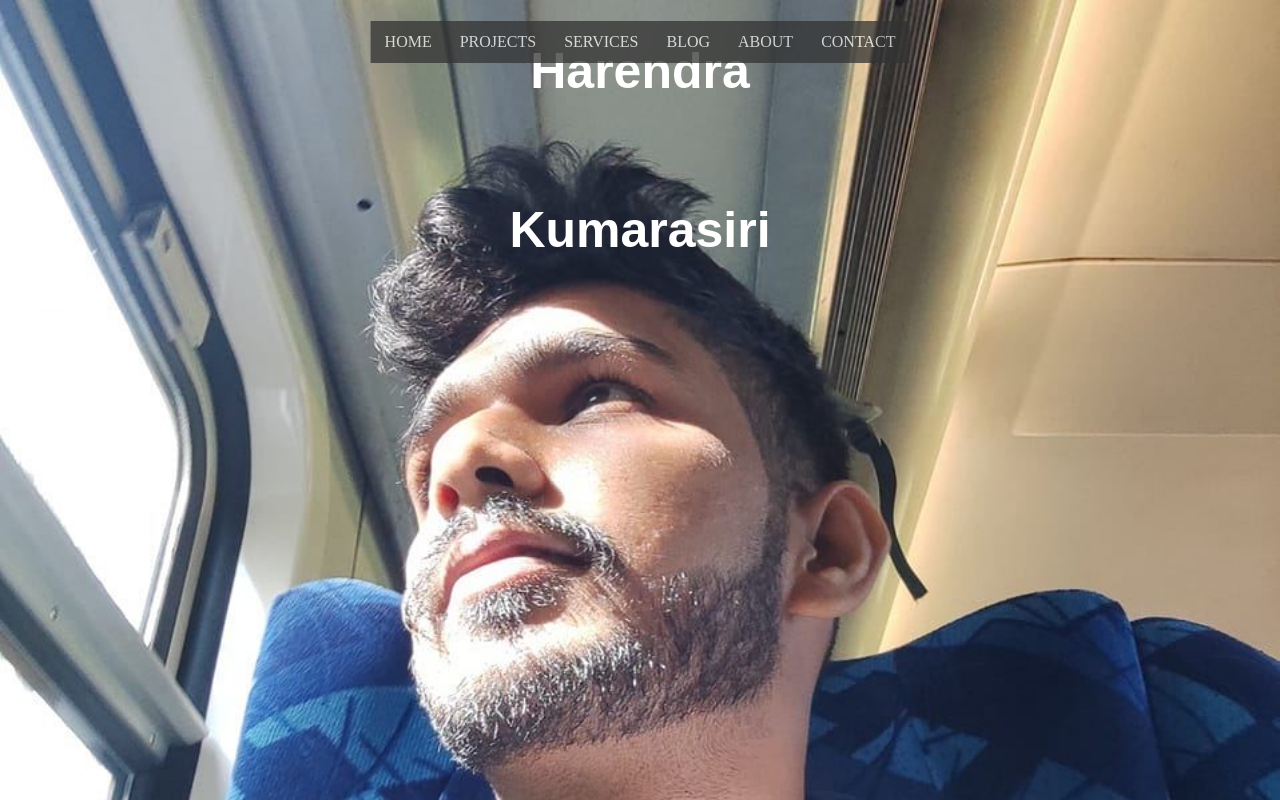
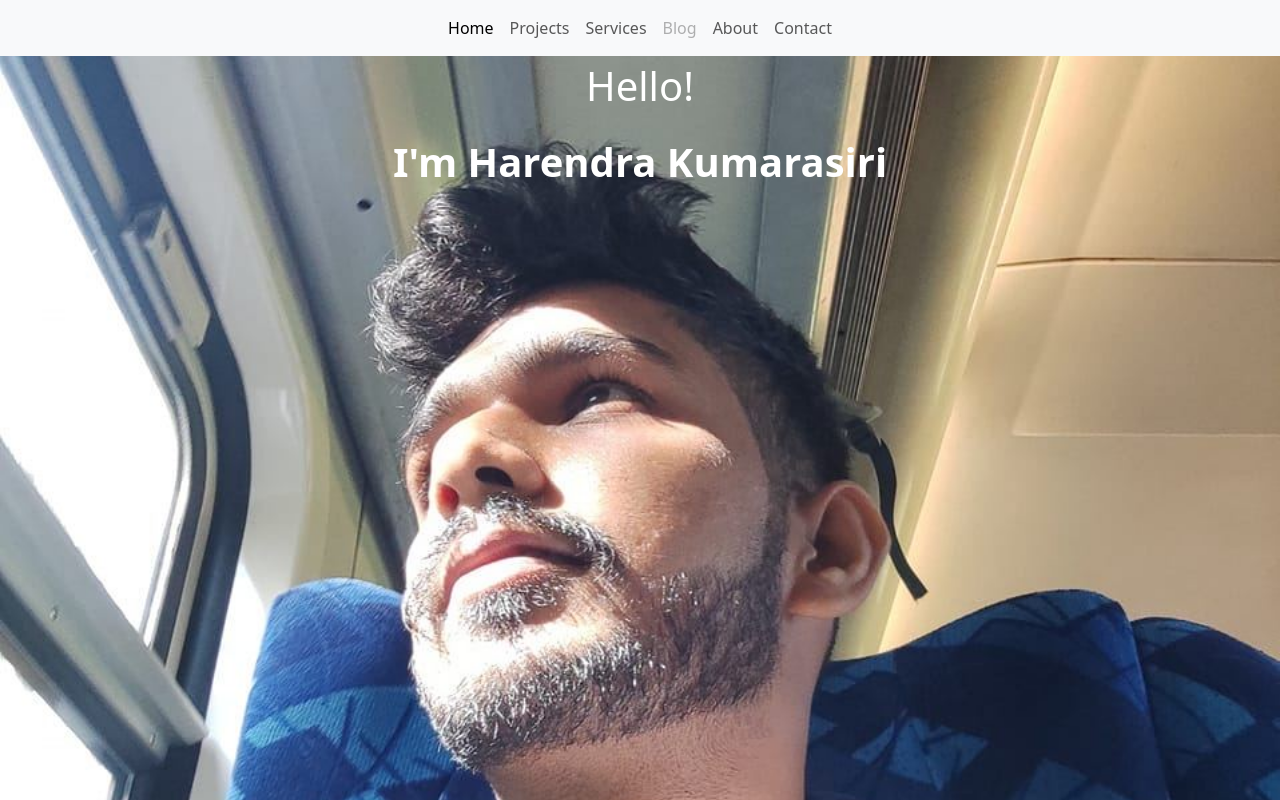
Before and after one commit to harrencode/harendra-kumarasiri.github.io, a plain HTML site: page index.html in a window 1280 px wide. Drawn offline with nearby package versions, Linux system fonts and the light colour scheme.

Commit message:
bootstrap added

```diff
--- a/index.css
+++ b/index.css
@@ -11,8 +11,8 @@ body {
 
     background-color: #333;
     opacity:75% ;
-    float: none;
-    position: absolute;
+    float: left;
+    position: fixed;
 
     left: 50%;
     transform: translate(-50%, -50%);
@@ -35,16 +35,15 @@ body {
   .menubar a:hover {
     background-color: #ddd;
     color: black;
+
   }
 
 
-
-
-
-h1.welcome {
-    font-family:sans-serif ;
-    font-size: 50px;
-    font-style: bold;
+.welcome-sec {
+    float:none;
+    position: absolute;
+    left: 50%;
     color:white;
+    font-size:50px;
 
 }
--- a/index.html
+++ b/index.html
@@ -4,32 +4,53 @@
 
   </style>
   <head>
-    <title>Harendra Kumarasiri</title>
-    <meta charset="utf-8">
-	  <meta name="viewport" content="width=device-width, initial-scale=1, shrink-to-fit=no">
+    <meta charset="UTF-8">
+    <meta name="viewport" content="width=device-width, initial-scale=1.0">
     <link rel="stylesheet" href="index.css" />
+    <link href="https://cdn.jsdelivr.net/npm/bootstrap@5.3.3/dist/css/bootstrap.min.css" rel="stylesheet" integrity="sha384-QWTKZyjpPEjISv5WaRU9OFeRpok6YctnYmDr5pNlyT2bRjXh0JMhjY6hW+ALEwIH" crossorigin="anonymous">
+    <script src="https://cdn.jsdelivr.net/npm/bootstrap@5.3.3/dist/js/bootstrap.bundle.min.js" integrity="sha384-YvpcrYf0tY3lHB60NNkmXc5s9fDVZLESaAA55NDzOxhy9GkcIdslK1eN7N6jIeHz" crossorigin="anonymous"></script>
 
   </head>
   <body>
-    <div class="menubar" align="center" >
-    <a href="index.html">HOME</a>
-    <a href="projects.html">PROJECTS</a>
-    <a href="services.html">SERVICES</a>
-    <a href="blog.html">BLOG</a>
-    <a href="about.html">ABOUT</a>
-    <a href="contact.html">CONTACT</a>
+    <nav class="navbar navbar-expand-sm bg-body-tertiary mx-auto">
+      <div class="container mx-auto">
 
-    </div>
-
-    <section class="welocme-sec">
-      <div class="name" align="center" >
-          <h1 class="welcome">Harendra</h1><br>
-          <h1 class="welcome" font-style="bold">Kumarasiri</h1>
+        <button class="navbar-toggler" type="button" data-bs-toggle="collapse" data-bs-target="#navbarNav" aria-controls="navbarNav" aria-expanded="false" aria-label="Toggle navigation">
+          <span class="navbar-toggler-icon"></span>
+        </button>
+        <div class="collapse navbar-collapse" id="navbarNav">
+          <ul class="navbar-nav mx-auto">
+            <li class="nav-item">
+              <a class="nav-link active" aria-current="page" href="index.html">Home</a>
+            </li>
+            <li class="nav-item">
+              <a class="nav-link" href="projects.html">Projects</a>
+            </li>
+            <li class="nav-item">
+              <a class="nav-link" href="services.html">Services</a>
+            </li>
+            <li class="nav-item">
+              <a class="nav-link disabled" aria-disabled="true">Blog</a>
+            </li>
+            <li class="nav-item">
+              <a class="nav-link" href="about.html">About</a>
+            </li>
+            <li class="nav-item">
+              <a class="nav-link" href="contact.html">Contact</a>
+            </li>
+          </ul>
+        </div>
       </div>
-    </section>
+    </nav>
 
 
-    <script src="index.js"></script>
+      <div class="text-center container">
+          <P class="text-white fs-1">Hello!</P>
+          <P class="text-white fs-1 fw-bold">I'm Harendra Kumarasiri</P>
+      </div>
+
+
+
 
     <div>
 
```
Also changed, not shown: projects.html (+11 -0 lines).
